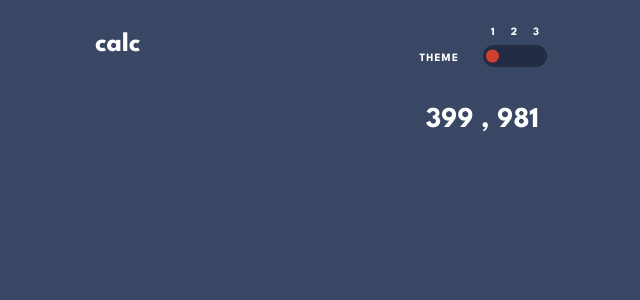
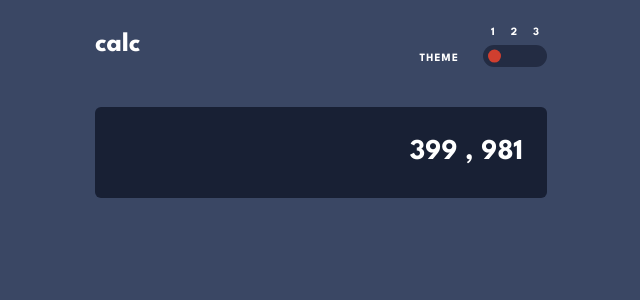
Before and after one commit to AbdulSamadCodes/Calculator-App, a React (Vite) app: page / in a window 1280 px wide. Shown: the top 300 px of the page, without its empty margins (319-959 px from the left). Built offline with nearby package versions, Linux system fonts and the light colour scheme.

Commit message:
Refactored ThemeSelector Component

```diff
--- a/src/Components/Container.jsx
+++ b/src/Components/Container.jsx
@@ -6,7 +6,7 @@ function Container() {
 
   return (
     <div className='container grid max-w-[500px]
-     mx-auto pt-6 pb-6 px-6 gap-3'
+     mx-auto pt-6 pb-6 px-6 gap-10'
      >
 
       <Header />
--- a/src/Components/Header/ThemeSelector.jsx
+++ b/src/Components/Header/ThemeSelector.jsx
@@ -3,34 +3,20 @@ import { useRef } from 'react';
 import { useThemeContext } from '/src/hooks/useThemeContext.jsx';
 
 import { themePallete } from '/src/Constants/themePallete.js';
+import { getCurrentTheme } from '/src/utilities/getCurrentTheme.js';
+import { moveSlideBall } from '/src/utilities/moveThemeBall.js';
 
 function ThemeSelector() {
-  const [currentTheme, setCurrentTheme] = useThemeContext();
+  const [theme, setTheme] = useThemeContext();
   const themeBallRef = useRef(null);
 
-  const themes = Object.keys(themePallete);
-  const totalThemes = themes.length;
-
-  const slideThemeBall = (themeIndex) => {
-    const themeBall = themeBallRef?.current;
-    const OFFSET = 5;
-
-    const position = themeBall.parentElement.previousElementSibling
-      .children[themeIndex].offsetLeft;
-
-    themeBall.style.left = `${position + OFFSET}px`;
-  }
+  const currentTheme = getCurrentTheme(themePallete, theme);
 
   const toggleTheme = () => {
-    setCurrentTheme((prevTheme) => {
-      const themeIndex = themes.findIndex(theme => theme === prevTheme);
-      const nextThemeIndex = (themeIndex + 1) % totalThemes;
+    setTheme(currentTheme);
+  };
 
-      slideThemeBall(nextThemeIndex);
-
-      return themes[nextThemeIndex];
-    });
-  };
+  moveSlideBall(themePallete ,theme , themeBallRef);
 
   return (
     <div className='flex flex-col gap-y-1'>
@@ -45,15 +31,15 @@ function ThemeSelector() {
 
       </div>
 
-      <div className={`theme-selector ${currentTheme} relative
+      <div className={`theme-selector ${theme} relative
        w-[4rem] py-[0.7rem] rounded-xl`}
-        style={{ backgroundColor: themePallete[currentTheme]['bg-toggler'] }}
+        style={{ backgroundColor: themePallete[theme]['bg-toggler'] }}
       >
 
         <span className='theme-ball absolute
          w-[20%] aspect-square top-[50%] left-[0.2rem]
          translate-y-[-50%]  rounded-full'
-          style={{ backgroundColor: themePallete[currentTheme]['bg-theme_ball'] }}
+          style={{ backgroundColor: themePallete[theme]['bg-theme_ball'] }}
 
           ref={themeBallRef}
           onClick={toggleTheme}
--- a/src/Components/Interface/OutputScreen.jsx
+++ b/src/Components/Interface/OutputScreen.jsx
@@ -1,11 +1,22 @@
 import React from 'react';
 
+import { useThemeContext } from '/src/hooks/useThemeContext.jsx';
+import { themePallete } from '/src/Constants/themePallete.js';
+
 function OutputScreen() {
+  const [ currentTheme ] = useThemeContext();
 
   return (
-    <div className='px-2 py-5 text-right
-     text-[1.8rem] text-white font-bold'>
-        399 , 981
+    <div className='output-screen p-6 text-right
+     text-[1.8rem] text-white font-bold rounded-md'
+      style={
+        {
+          color : themePallete[currentTheme]['text-primary'] ,
+          backgroundColor: themePallete[currentTheme]['bg-output_screen']
+        }
+      }
+    >
+      399 , 981
     </div>
   );
 }
--- a/src/Constants/themePallete.js
+++ b/src/Constants/themePallete.js
@@ -3,6 +3,7 @@ const themePallete = {
   default: {
     'bg-toggler': '#232c43',
     'bg-theme_ball': '#d03f2f',
+    'bg-output_screen' : '#182034',
 
     'text-primary' : '#ffffff'
   },
@@ -10,6 +11,7 @@ const themePallete = {
   light: {
     'bg-toggler': '#d1cccc',
     'bg-theme_ball': '#ca5502',
+    'bg-output_screen' : '#ededed',
 
     'text-primary' : '#35352c',
   },
@@ -17,6 +19,7 @@ const themePallete = {
   dark: {
     'bg-toggler': '#1d0934',
     'bg-theme_ball': '#00e0d1',
+    'bg-output_screen' : '#1d0934',
 
     'text-primary' : '#ffe53d',
   }
--- /dev/null
+++ b/src/utilities/getCurrentTheme.js
@@ -0,0 +1,11 @@
+
+function getCurrentTheme(themePallete , currentTheme) {
+  const themes = Object.keys(themePallete);
+  const totalThemes = themes.length;
+
+  const themeIndex = themes.findIndex(theme => theme === currentTheme);
+
+  return  themes[(themeIndex + 1) % totalThemes];
+}
+
+export { getCurrentTheme };
--- /dev/null
+++ b/src/utilities/moveThemeBall.js
@@ -0,0 +1,20 @@
+import React from 'react';
+import { useLayoutEffect } from 'react';
+
+function moveSlideBall(themePallete, currentTheme, ballRef) {
+
+  useLayoutEffect(() => {
+    const themeBall = ballRef?.current;
+    const OFFSET = 5;
+
+    const themes = Object.keys(themePallete);
+    const themeIndex = themes.findIndex(theme => theme === currentTheme);
+
+    const position = themeBall.parentElement.previousElementSibling
+      .children[themeIndex].offsetLeft;
+
+    themeBall.style.left = `${position + OFFSET}px`;
+  },[currentTheme]);
+}
+
+export { moveSlideBall };
```
Also changed, not shown: index.html (line endings or trailing spaces).
